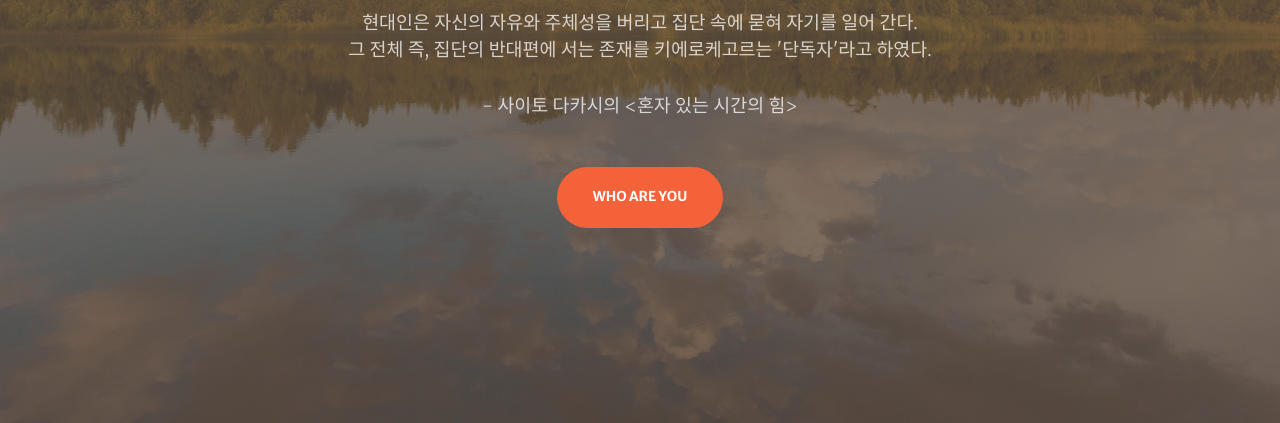
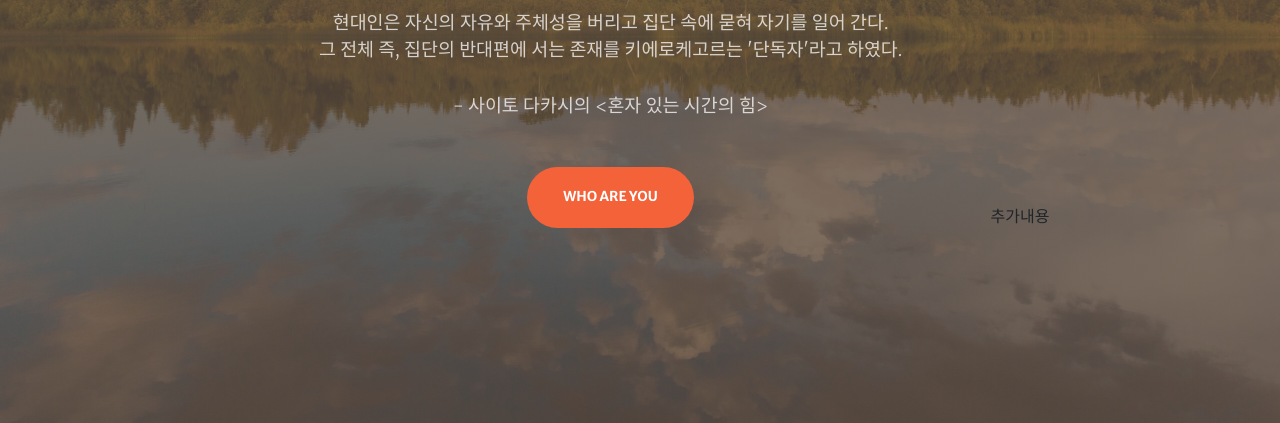
Before and after one commit to Doe-kihoon/Doe-kihoon.github.io, a website with bundled scripts: page index.html in a window 1280 px wide. Shown: the part 377-800 px from the top of the page. Built offline with nearby package versions, Linux system fonts and the light colour scheme.

Commit message:
자기소개 rev.1

```diff
--- a/index.html
+++ b/index.html
@@ -65,6 +65,7 @@
           <p class="text-white-75 font-weight-light mb-5">현대인은 자신의 자유와 주체성을 버리고 집단 속에 묻혀 자기를 일어 간다.<br>그 전체 즉, 집단의 반대편에 서는 존재를 키에로케고르는 '단독자'라고 하였다.<br><br> - 사이토 다카시의 <혼자 있는 시간의 힘></p>
           <a class="btn btn-primary btn-xl js-scroll-trigger" href="#about">Who are YOU</a>
         </div>
+        <div> 추가내용 </div>
       </div>
     </div>
   </header>
```
